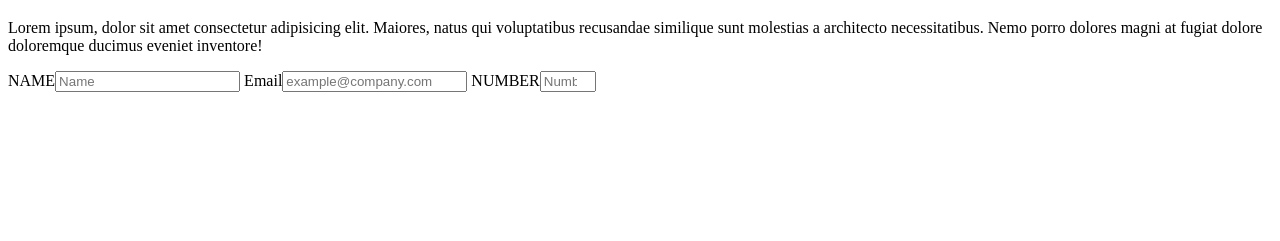
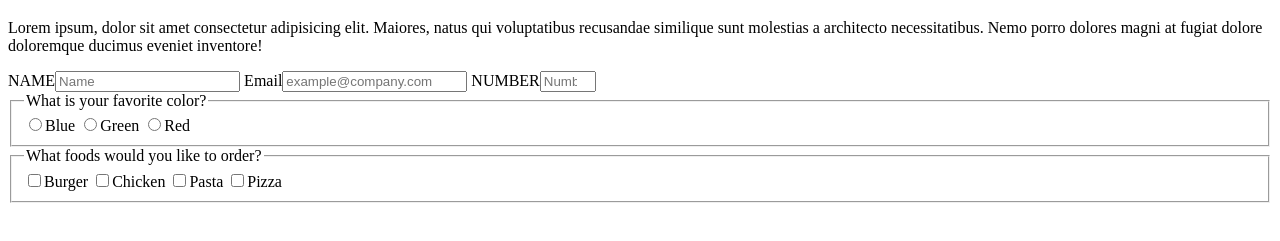
Before and after one commit to henokkhm/haider-henok-microverse-trial, a plain HTML site: page index.html in a window 1280 px wide. Shown: the part 61-302 px from the top of the page. Drawn offline with Linux system fonts and the light colour scheme.

Commit message:
Add radio buttons and checkboxes

```diff
--- a/index.html
+++ b/index.html
@@ -35,6 +35,34 @@
           max="36"
           required
       /></label>
+      <fieldset>
+        <legend>What is your favorite color?</legend>
+        <label for="blue">
+          <input type="radio" name="favoriteColor" id="blue" />Blue</label
+        >
+        <label for="green">
+          <input type="radio" name="favoriteColor" id="green" />Green</label
+        >
+        <label for="red">
+          <input type="radio" name="favoriteColor" id="red" />Red</label
+        >
+      </fieldset>
+
+      <fieldset>
+        <legend>What foods would you like to order?</legend>
+        <label for="burger"
+          ><input type="checkbox" value="burger" id="burger" />Burger</label
+        >
+        <label for="chicken"
+          ><input type="checkbox" value="chicken" id="chicken" />Chicken</label
+        >
+        <label for="pasta"
+          ><input type="checkbox" value="pasta" id="burger" />Pasta</label
+        >
+        <label for="pizza"
+          ><input type="checkbox" value="pizza" id="pizza" />Pizza</label
+        >
+      </fieldset>
     </form>
     <!--
 
```
